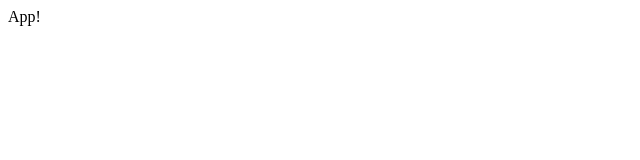
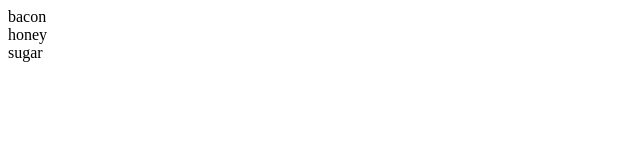
Before and after one commit to BrittanyTinnin/React-Courses, a React (Create React App) app in the folder Projects/todolist/: page / in a window 1280 px wide. Shown: the top 160 px of the page, without its empty margins (0-640 px from the left). Built offline with nearby package versions, Linux system fonts and the light colour scheme.

Commit message:
list and item showing

```diff
--- a/Projects/todolist/src/App.js
+++ b/Projects/todolist/src/App.js
@@ -1,8 +1,21 @@
 import React from "react";
+import ItemList from "./Components/ItemList";
 
 class App extends React.PureComponent {
+  constructor(props) {
+    super(props);
+
+    this.state = {
+      items: ["bacon", "honey", "sugar"],
+    };
+  }
+
   render() {
-    return <div>App!</div>;
+    return (
+      <div>
+        <ItemList items={this.state.items} />
+      </div>
+    );
   }
 }
 
--- a/Projects/todolist/src/Components/Item.js
+++ b/Projects/todolist/src/Components/Item.js
@@ -1,5 +1,7 @@
 import React from "react";
 
-const Item = () => {
-  return <div>Item!</div>;
+const Item = (props) => {
+return <div>{props.item}</div>;
 };
+
+export default Item;
--- a/Projects/todolist/src/Components/ItemList.js
+++ b/Projects/todolist/src/Components/ItemList.js
@@ -1,8 +1,11 @@
 import React from "react";
+import Item from './Item';
 
 class ItemList extends React.PureComponent {
   render() {
-    return <div>ItemList</div>;
+    const itemList = this.props.items.map((item) => <Item item={item} />);
+
+    return <div>{itemList}</div>;
   }
 }
 
```
